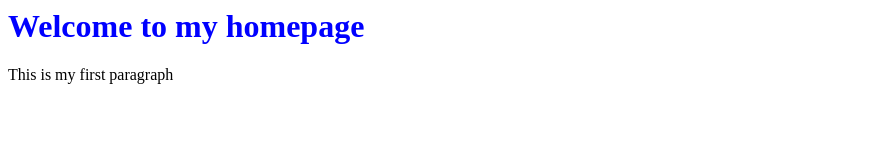
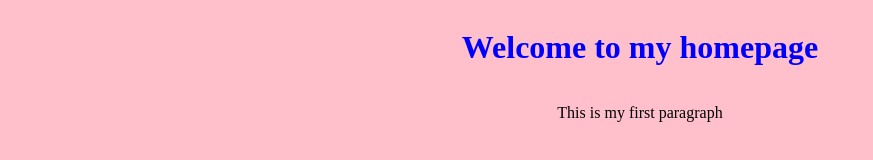
Before and after one commit to bang07112004/website, a plain HTML site: page index.html in a window 1280 px wide. Shown: the whole page, without its empty margins (0-873 px from the left). Drawn offline with Linux system fonts and the light colour scheme.

Commit message:
Update index.html

```diff
--- a/index.html
+++ b/index.html
@@ -1,6 +1,6 @@
 <html>
    <head><title>Page Title</title></head>
-   <body>
+   <body style="background-color: pink; display: flex; flex-direction: column;  align-items: center; justify-content: center; ">
        <h1 style="color:blue; ">Welcome to my homepage</h1>
        <p>This is my first paragraph</p>
    </body>
```
